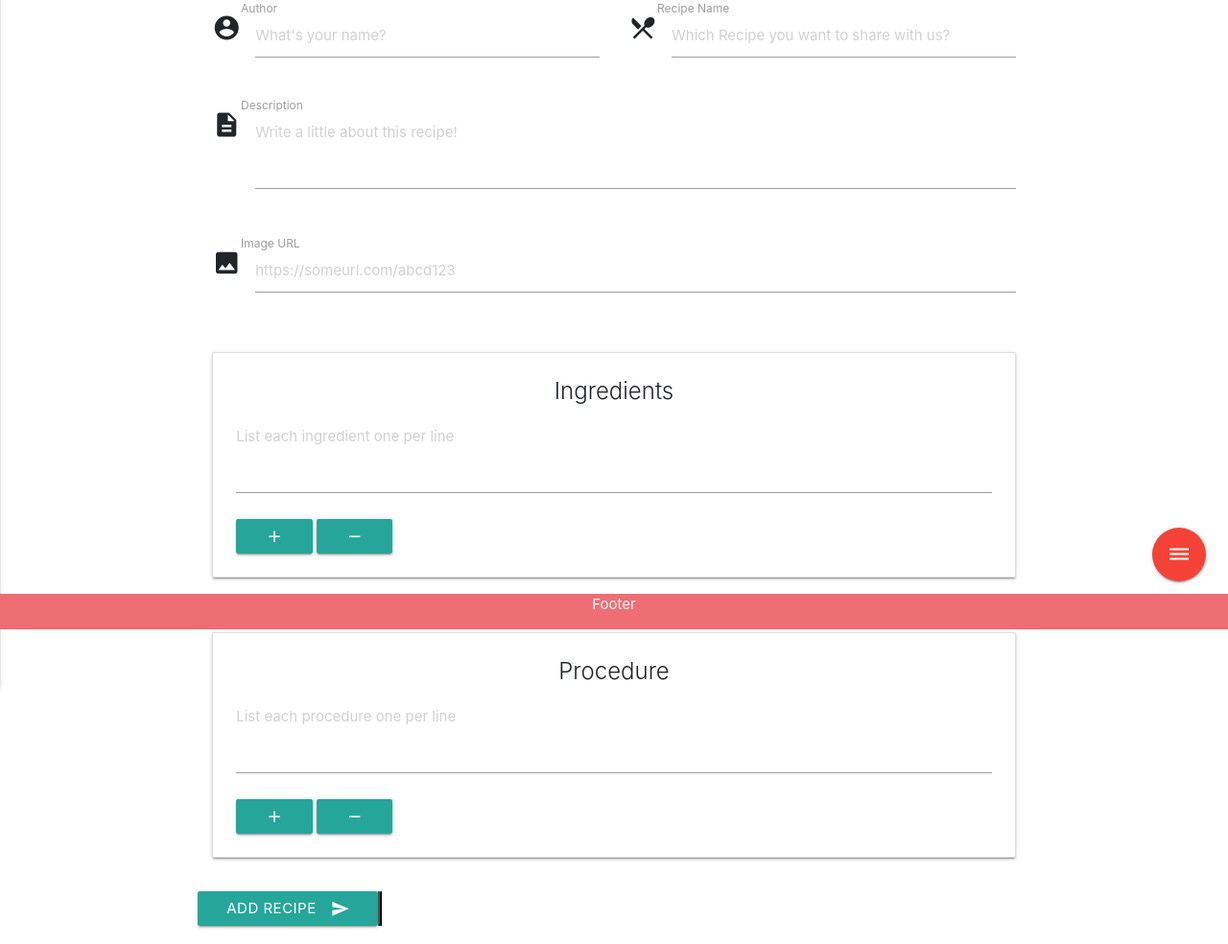
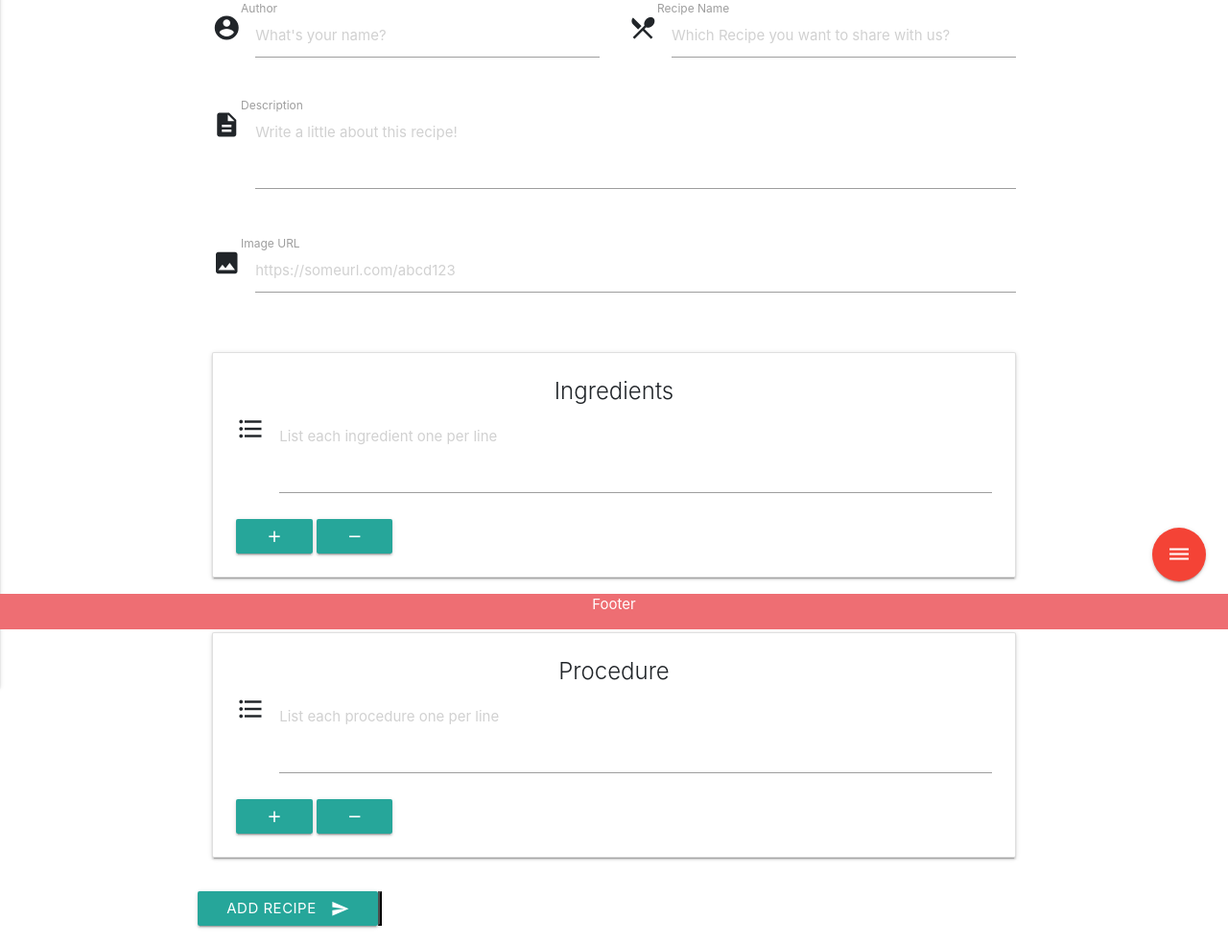
Before and after one commit to debapriya9b/cookbook, a Flask app: page /add_recipe in a window 1280 px wide. Shown: the part 144-1128 px from the top of the page at 96% size. Run offline with Flask 2, Linux system fonts and the light colour scheme; some libraries are stand-ins or nearby versions.

Commit message:
form modified in addrecipe.html

```diff
--- a/templates/addrecipe.html
+++ b/templates/addrecipe.html
@@ -46,6 +46,7 @@
                         <div class="card-content">
                             <span class="card-title center whites-4">Ingredients</span>
                             <div class="new-ingredient ingredient">
+                                <i class="material-icons prefix">format_list_bulleted</i>
                             <textarea id="recipe_ingredients" name="recipe_ingredients[]" class="directions validate materialize-textarea"
                                    placeholder="List each ingredient one per line" required></textarea>
                             </div>
@@ -70,6 +71,7 @@
                         <div class="card-content">
                             <span class="card-title center whites-4">Procedure</span>
                             <div class="new-procedure procedure">
+                                <i class="material-icons prefix">format_list_bulleted</i>
                             <textarea id="recipe_procedure" name="recipe_procedure[]" class="directions validate materialize-textarea"
                                    placeholder="List each procedure one per line" required></textarea>
                             </div>
```
Also changed, not shown: .c9/metadata/environment/templates/addrecipe.html (+1 -1 lines), 1 other file.
